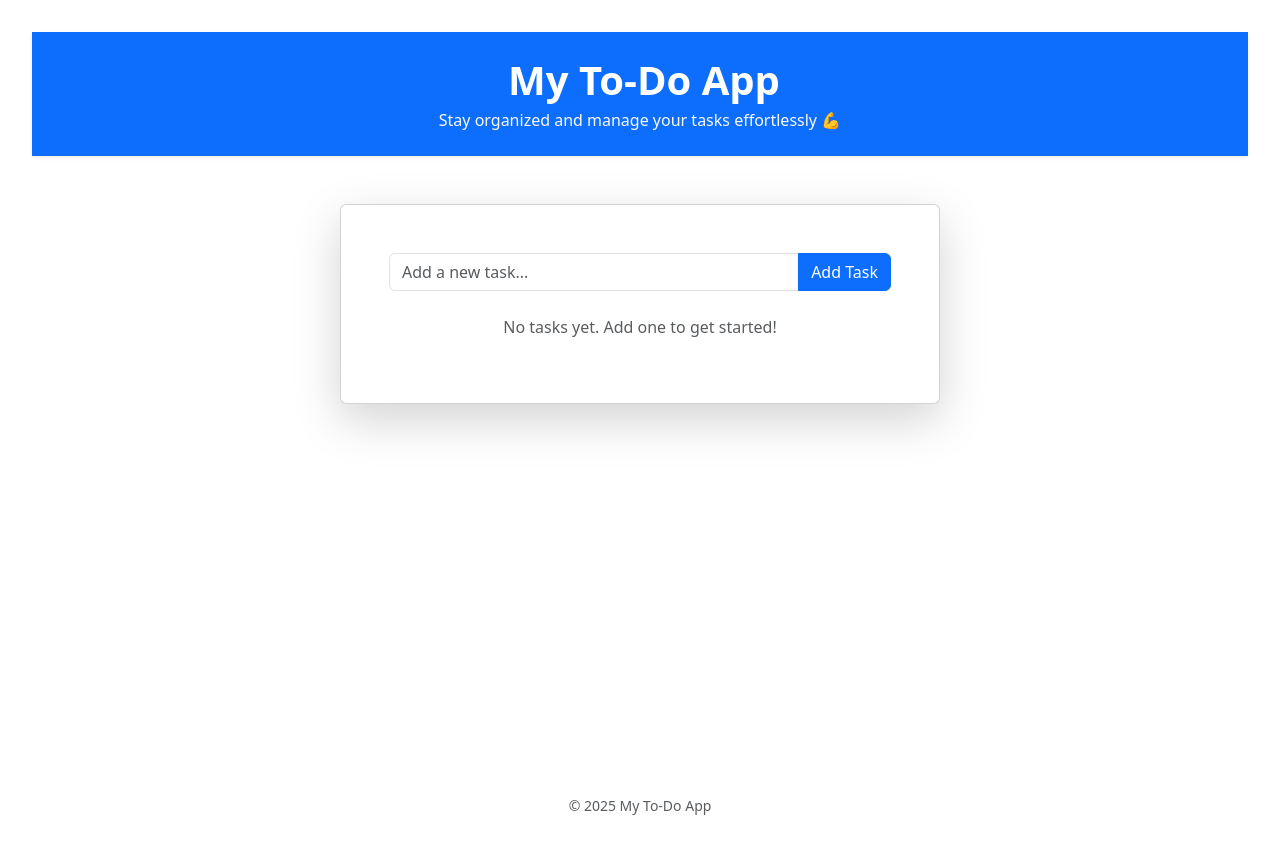
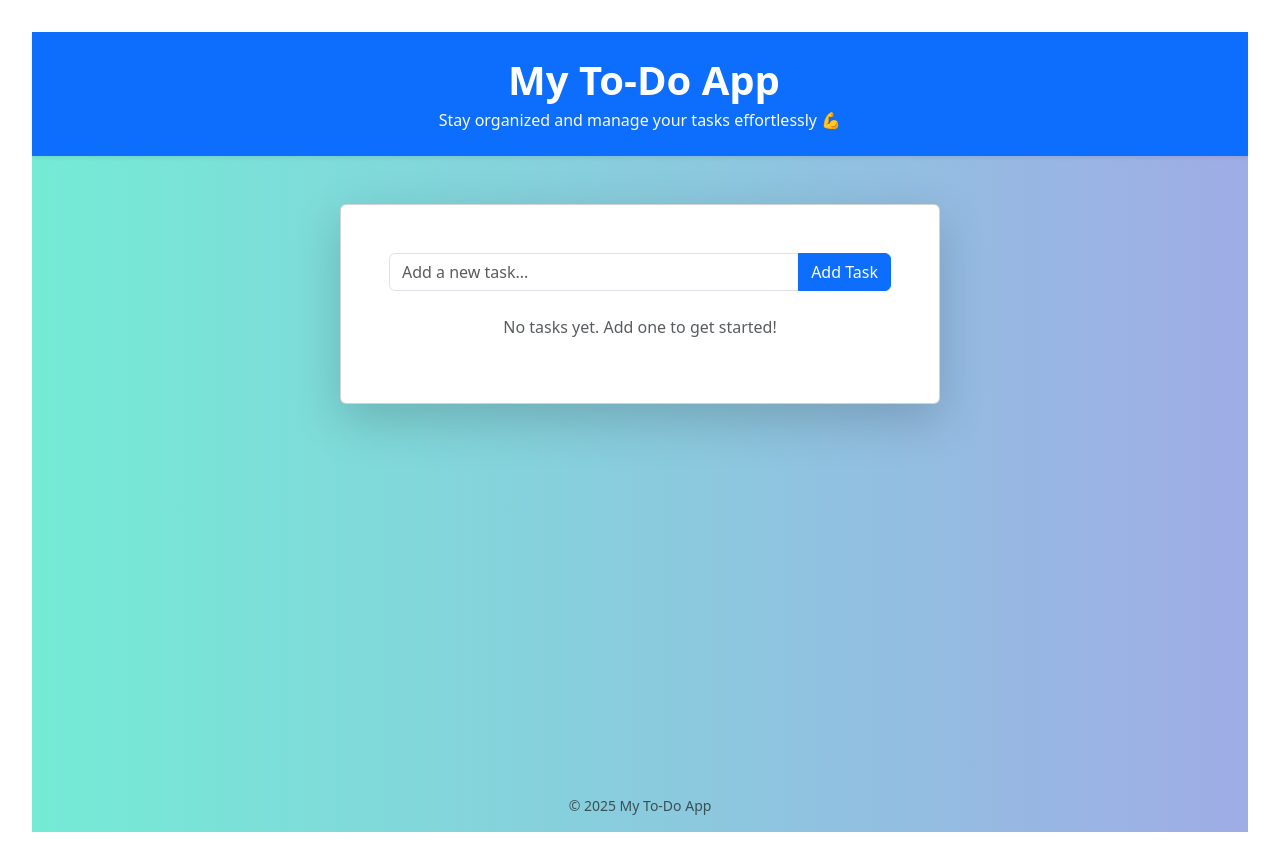
Before and after one commit to anistars/to-do-list-app, a React (Vite) app: page / in a window 1280 px wide. Built offline with nearby package versions, Linux system fonts and the light colour scheme.

Commit message:
Added background color

```diff
--- a/src/index.css
+++ b/src/index.css
@@ -0,0 +1,4 @@
+.app-container {
+  background: linear-gradient(to right, #74ebd5, #9face6);
+
+}
```
